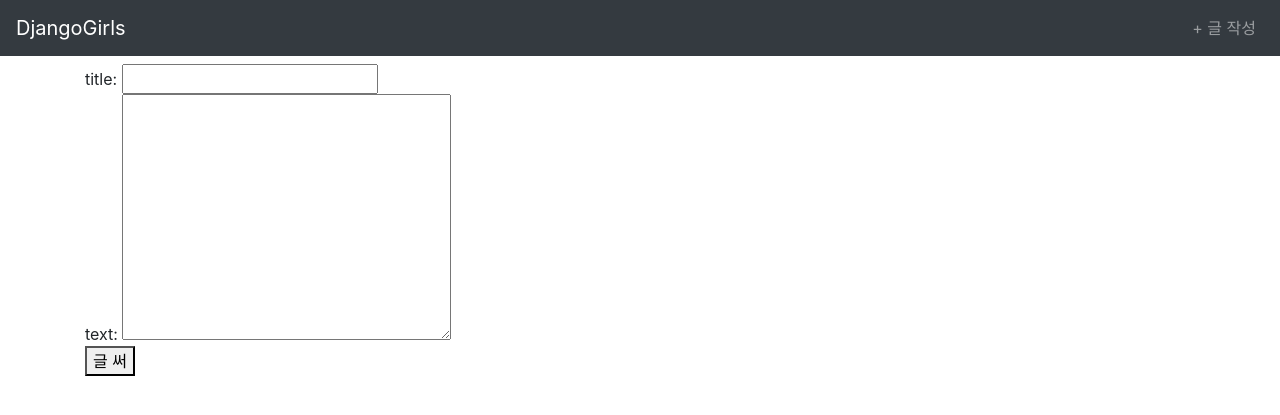
After one commit to kwonsoonwoo2/djangogirls-tutorial, a Django app: page /posts/create/ in a window 1280 px wide. The commit adds this page. Shown: the top 415 px of the page. Run offline with Django 3.2, Linux system fonts and the light colour scheme; some libraries are stand-ins or nearby versions.

Commit message:
post_create view, url, template기본구조 구현

```diff
--- a/app/blog/views.py
+++ b/app/blog/views.py
@@ -20,3 +20,23 @@ def post_detail(request, pk):
         'post': post,
     }
     return render(request, 'blog/post_detail.html', context)
+
+
+def post_create(request):
+    """
+    Template:   blog/post_create.html
+    URL:        /posts/create/
+    URL Name:   post-create
+
+    템플릿에 하나의 <form>요소를 구현
+        input[name="title"]
+        textarea[name="text"]
+        button[type="submit"]
+
+
+    post_create.html을 보여주는 링크를 base.html에 구현
+        {% url %}태그를 사용할
+    :param request:
+    :return:
+    """
+    return render(request, 'blog/post_create.html')
--- a/app/config/urls.py
+++ b/app/config/urls.py
@@ -20,8 +20,9 @@ from blog import views
 
 urlpatterns = [
     url(r'^admin/', admin.site.urls),
-    url(r'^$', views.post_list),
-    url(r'^posts/(?P<pk>\d+)/$', views.post_detail),
+    url(r'^blog-posts/$', views.post_list, name='post-list'),
+    url(r'^blog-posts/(?P<pk>\d+)/$', views.post_detail, name='post-detail'),
+    url(r'^posts/create/$', views.post_create, name='post-create'),
     # request가 오면
     # post_detail(pk=<그룹부분에 주어진 값>)
 ]
--- a/app/templates/base.html
+++ b/app/templates/base.html
@@ -12,7 +12,13 @@
 </head>
 <body>
     <nav class="navbar navbar-expand-lg navbar-dark bg-dark">
-        <a class="navbar-brand" href="#">DjangoGirls</a>
+        <a href="{% url 'post-list' %}" class="navbar-brand">DjangoGirls</a>
+        <ul class="navbar-nav mr-auto"></ul>
+        <ul class="navbar-nav">
+            <li class="nav-item">
+                <a href="{% url 'post-create' %}" class="nav-link">+ 글 작성</a>
+            </li>
+        </ul>
     </nav>
     <div class="container mt-2">
         {% block content %}
--- /dev/null
+++ b/app/templates/blog/post_create.html
@@ -0,0 +1,16 @@
+{% extends 'base.html' %}
+
+{% block content %}
+    <form action="">
+        <div>
+            title: <input type="text" name="title">
+        </div>
+        <div>
+            text:
+            <textarea name="text" id="" cols="30" rows="10">
+
+            </textarea>
+        </div>
+        <button type="submit">글 써</button>
+    </form>
+{% endblock %}
--- a/app/templates/blog/post_detail.html
+++ b/app/templates/blog/post_detail.html
@@ -6,7 +6,7 @@
     btn-primary:    Primary타입 버튼 속성 지정
     mb-2:           margin-bottom지정
 -->
-<a href="/" class="btn btn-primary mb-2">글 목록으로</a>
+<a href="{% url 'post-list' %}" class="btn btn-primary mb-2">글 목록으로</a>
 <div class="card mb-2">
     <div class="card-body">
         <h5 class="card-title">
--- a/app/templates/blog/post_list.html
+++ b/app/templates/blog/post_list.html
@@ -5,7 +5,7 @@
     <div class="card mb-2">
         <div class="card-body">
             <h5 class="card-title">
-                <a href='/posts/{{ post.pk }}/'>{{ post.title }}</a>
+                <a href="{% url 'post-detail' pk=post.pk %}">{{ post.title }}</a>
             </h5>
             <h6 class="card-subtitle mb-2 text-muted">{{ post.created_date }}</h6>
             <p class="card-text">{{ post.text|linebreaksbr|truncatechars:200 }}</p>
```
